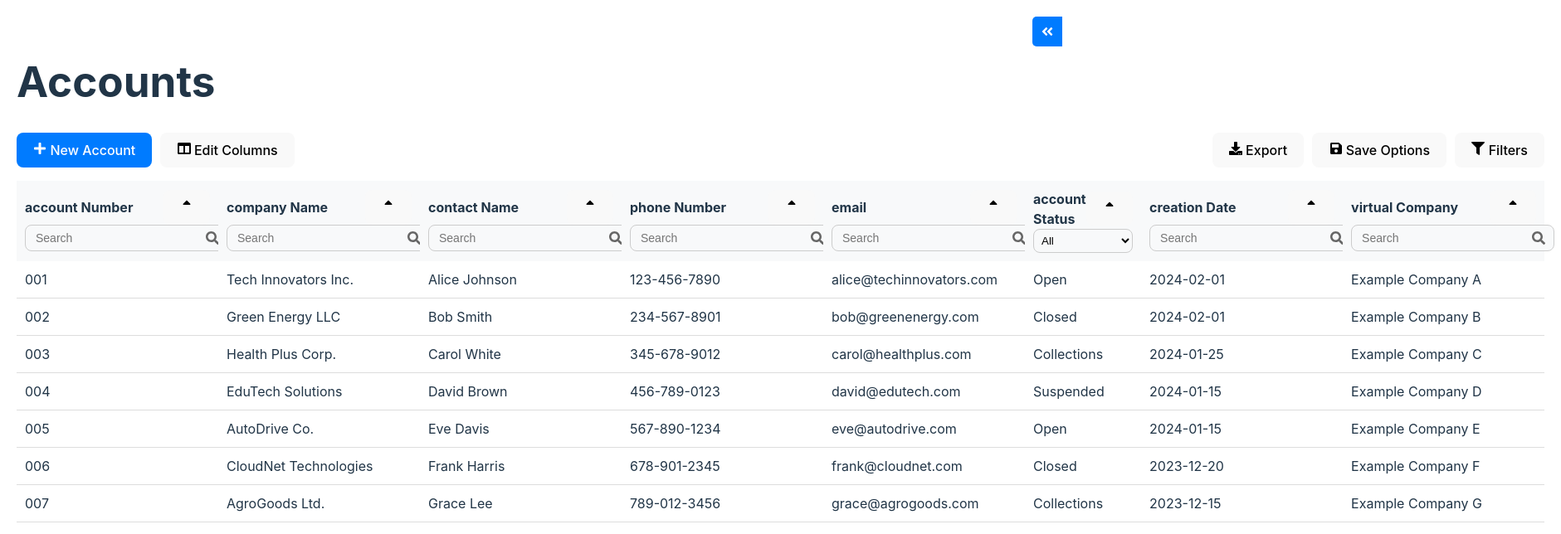
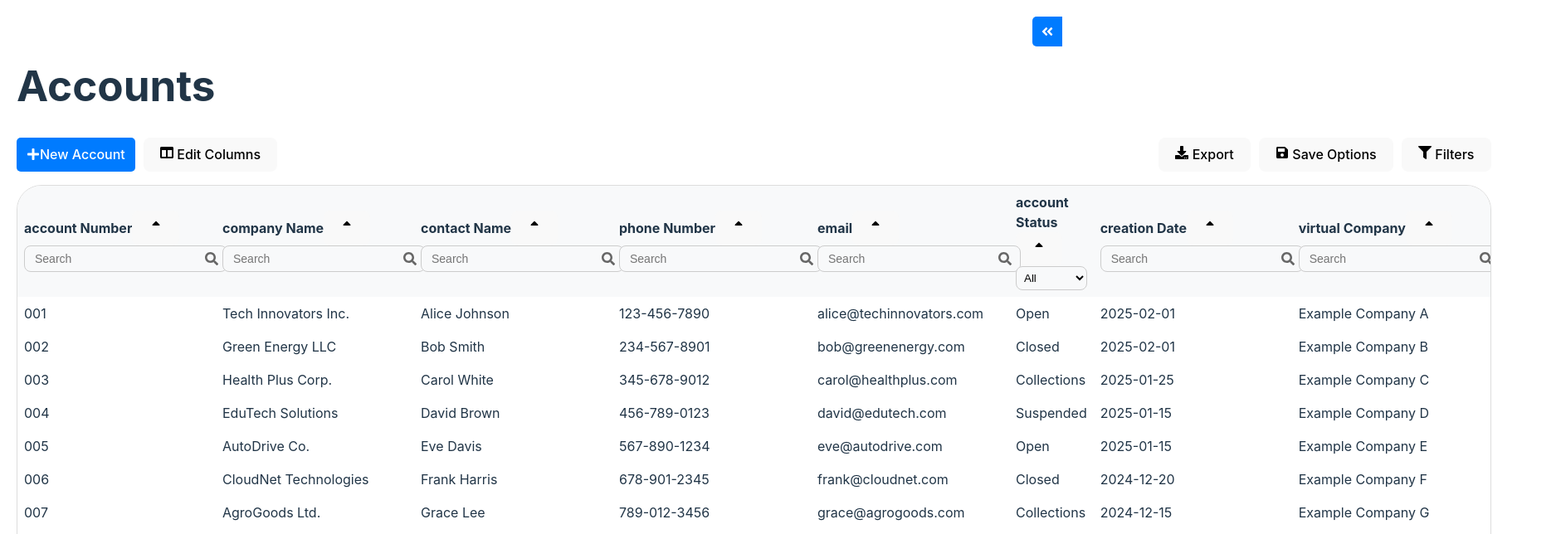
Before and after one commit to MariaW23/Billmax_prototype, a React (Vite) app in the folder my-react-app/: page / in a window 1280 px wide. Shown: the top 644 px of the page at 83% size, 1881 px wide, since content can reach past the window. Built offline with nearby package versions, Linux system fonts and the light colour scheme.

Commit message:
1/2 done refactoring css

```diff
--- a/my-react-app/src/PrimarySearchPage.css
+++ b/my-react-app/src/PrimarySearchPage.css
@@ -4,46 +4,60 @@
     max-width: 100%;
 }
 
+/* Top Buttons (New, Edit, Export, Save, Filter) */
+.button-container {
+    display: flex;
+    /* items distributed evenly but first and last item more to edges */
+    justify-content: space-between;
+    align-items: center;
+    margin-bottom: 1rem;
+}
+
+.left-buttons,
+.right-buttons {
+    display: flex;
+    /* put in some space between the buttons */
+    gap: 10px;
+}
+
+/* Common button style */
+.blue-button {
+    background: #007bff;
+    color: white;
+    padding: 8px 12px;
+    border: none;
+    border-radius: 5px;
+    display: flex;
+    align-items: center;
+}
+
 /* Table Styling */
 .search-table {
-    width: 100%;
-    /* share single border instead of having separate borders */
-    border-collapse: collapse;
-    margin-top: 10px;
+    /* Allows border-radius to work */
+    border-collapse: separate;
+    border-spacing: 0;
+    border: 1px solid #ddd;
+    border-radius: 30px;
+
+    /* Ensures inner content respects border radius */
+    overflow: hidden;
 }
 
 .search-table th,
 .search-table td {
     text-align: left;
-    padding: 10px;
+    padding: 8px;
 }
 
 .search-table th {
     background-color: #f8f9fa;
     font-weight: bold;
-    position: sticky;
-    top: 0;
-    z-index: 2;
 }
 
+/* Table Borders & Layout */
 .search-table tbody tr {
-    border-bottom: 1px solid #ddd; /* Only horizontal borders */
-  }
-
-  .search-table th .header-content {
-    display: flex;
-    align-items: center;
-    justify-content: space-between;
-  }
-
-  .search-table .sortable-header {
-    cursor: pointer;
-  }
-
-  /* Hide Vertical Borders */
-  .search-table td:not(:last-child),
-  .search-table th:not(:last-child) {
-    border-right: none;
+    /* Only horizontal borders */
+    border-bottom: 1px solid #ddd;
 }
 
 /* Search Box & Dropdown */
@@ -74,31 +88,22 @@
     font-size: 16px;
 }
 
-  /* Status Dropdown Styling */
+/* Status Dropdown */
 .status-dropdown {
-    cursor: pointer;
     padding: 5px;
     width: 100%;
 }
 
 .status-dropdown select {
     appearance: none;
-    cursor: pointer;
-  }
-
-  .status-dropdown::after {
-    content: '▼';
-    font-size: 14px;
-    color: #666;
-    position: absolute;
-    right: 10px;
 }
 
 /* Filter Panel */
 .filter-panel {
     position: fixed;
     top: 0;
-    right: -400px; /* Moves it further off-screen */
+    /* Hidden by default */
+    right: -100%;
     width: 350px;
     height: 100vh;
     background: white;
@@ -106,29 +111,31 @@
     padding: 20px;
     transition: right 0.4s ease-in-out;
     z-index: 1000;
-    overflow-y: auto; /* Enables scrolling inside the panel */
+    /* Enables scrolling inside the panel */
+    overflow-y: auto;
 }
 
+/* When the panel is open */
 .filter-panel.open {
     right: 0;
 }
 
+/* Rotate icon when panel opens */
 .filter-toggle-button .rotate-icon {
     transform: rotate(180deg);
     transition: transform 0.3s ease;
 }
 
+/* Individual filter sections */
 .filter-section {
     margin-bottom: 15px;
 }
 
-  /* Clear Filters Button */
+/* "Clear Filters" button */
 .clear-filters {
     display: block;
     background: transparent;
     color: #007bff;
-    border: none;
-    cursor: pointer;
     margin-bottom: 15px;
     font-size: 14px;
     text-decoration: underline;
@@ -143,7 +150,7 @@
     cursor: pointer;
 }
 
-/* Toggle Button */
+/* Filter Toggle Button */
 .filter-toggle-button {
     position: fixed;
     top: 20px;
@@ -158,7 +165,7 @@
     z-index: 1001;
 }
 
-  /* Checkbox Group */
+/* Checkbox Styling */
 .checkbox-group label {
     display: flex;
     align-items: center;
@@ -166,25 +173,3 @@
     font-size: 14px;
     margin-top: 5px;
 }
-
-  .button-container {
-    display: flex;
-    justify-content: space-between;
-    align-items: center;
-    margin-bottom: 1rem;
-  }
-
-  .left-buttons {
-    display: flex;
-    gap: 10px;
-  }
-
-  .right-buttons {
-    display: flex;
-    gap: 10px;
-  }
-
-  .blue-button {
-    background: #007bff;
-    color: white;
-  }
--- a/my-react-app/src/data.js
+++ b/my-react-app/src/data.js
@@ -6,7 +6,7 @@ export const accounts = [
     phoneNumber: "123-456-7890",
     email: "alice@techinnovators.com",
     accountStatus: "Open",
-    creationDate: "2024-02-01",
+    creationDate: "2025-02-01",
     virtualCompany: "Example Company A",
   },
   {
@@ -16,7 +16,7 @@ export const accounts = [
     phoneNumber: "234-567-8901",
     email: "bob@greenenergy.com",
     accountStatus: "Closed",
-    creationDate: "2024-02-01",
+    creationDate: "2025-02-01",
     virtualCompany: "Example Company B",
   },
   {
@@ -26,7 +26,7 @@ export const accounts = [
     phoneNumber: "345-678-9012",
     email: "carol@healthplus.com",
     accountStatus: "Collections",
-    creationDate: "2024-01-25",
+    creationDate: "2025-01-25",
     virtualCompany: "Example Company C",
   },
   {
@@ -36,7 +36,7 @@ export const accounts = [
     phoneNumber: "456-789-0123",
     email: "david@edutech.com",
     accountStatus: "Suspended",
-    creationDate: "2024-01-15",
+    creationDate: "2025-01-15",
     virtualCompany: "Example Company D",
   },
   {
@@ -46,7 +46,7 @@ export const accounts = [
     phoneNumber: "567-890-1234",
     email: "eve@autodrive.com",
     accountStatus: "Open",
-    creationDate: "2024-01-15",
+    creationDate: "2025-01-15",
     virtualCompany: "Example Company E",
   },
   {
@@ -56,7 +56,7 @@ export const accounts = [
     phoneNumber: "678-901-2345",
     email: "frank@cloudnet.com",
     accountStatus: "Closed",
-    creationDate: "2023-12-20",
+    creationDate: "2024-12-20",
     virtualCompany: "Example Company F",
   },
   {
@@ -66,7 +66,7 @@ export const accounts = [
     phoneNumber: "789-012-3456",
     email: "grace@agrogoods.com",
     accountStatus: "Collections",
-    creationDate: "2023-12-15",
+    creationDate: "2024-12-15",
     virtualCompany: "Example Company G",
   },
   {
@@ -76,7 +76,7 @@ export const accounts = [
     phoneNumber: "890-123-4567",
     email: "henry@cybershield.com",
     accountStatus: "Suspended",
-    creationDate: "2023-11-05",
+    creationDate: "2024-11-05",
     virtualCompany: "Example Company H",
   },
   {
@@ -86,7 +86,7 @@ export const accounts = [
     phoneNumber: "901-234-5678",
     email: "isabella@solartech.com",
     accountStatus: "Open",
-    creationDate: "2023-11-05",
+    creationDate: "2024-11-05",
     virtualCompany: "Example Company I",
   },
   {
@@ -96,7 +96,7 @@ export const accounts = [
     phoneNumber: "012-345-6789",
     email: "jack@quantumai.com",
     accountStatus: "Closed",
-    creationDate: "2023-10-10",
+    creationDate: "2025-01-10",
     virtualCompany: "Example Company J",
   },
 ];
```
Lines whose indentation alone changed are shown as unchanged.
